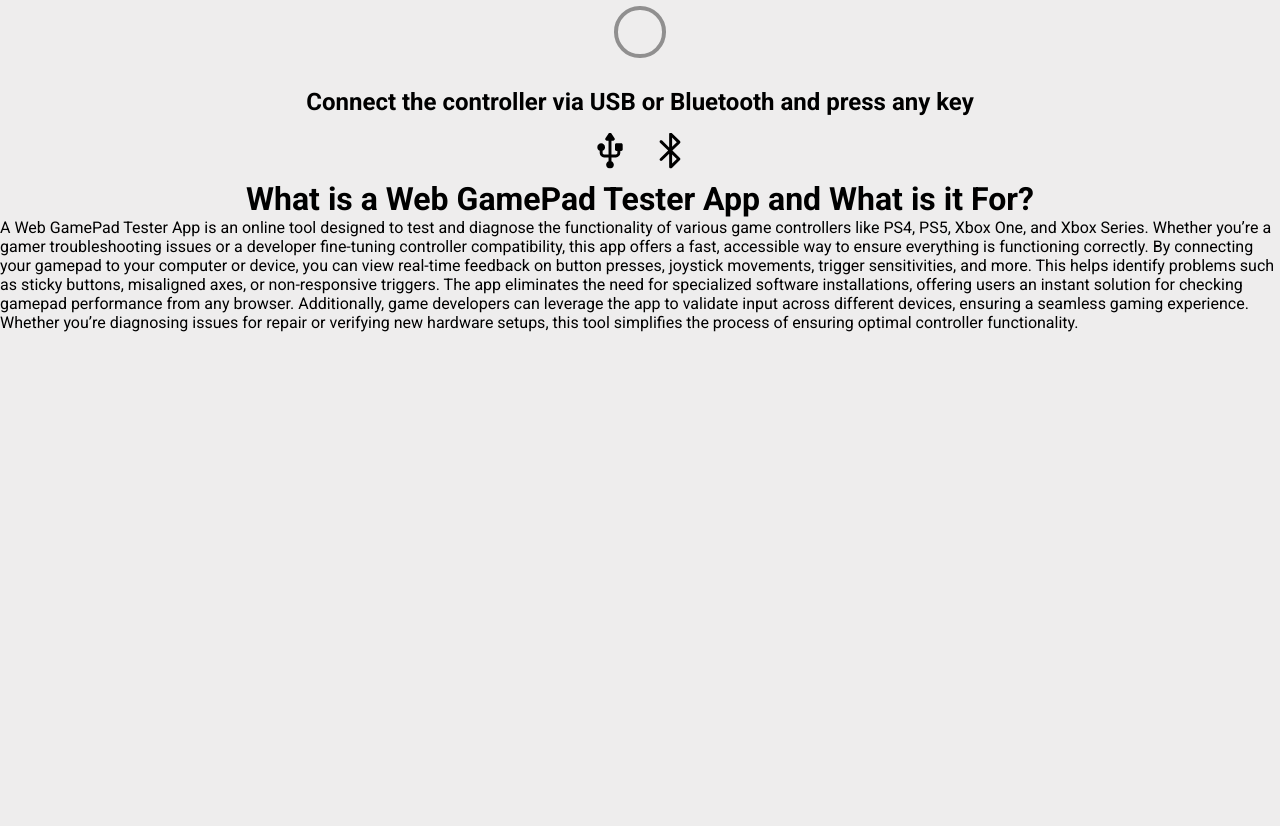
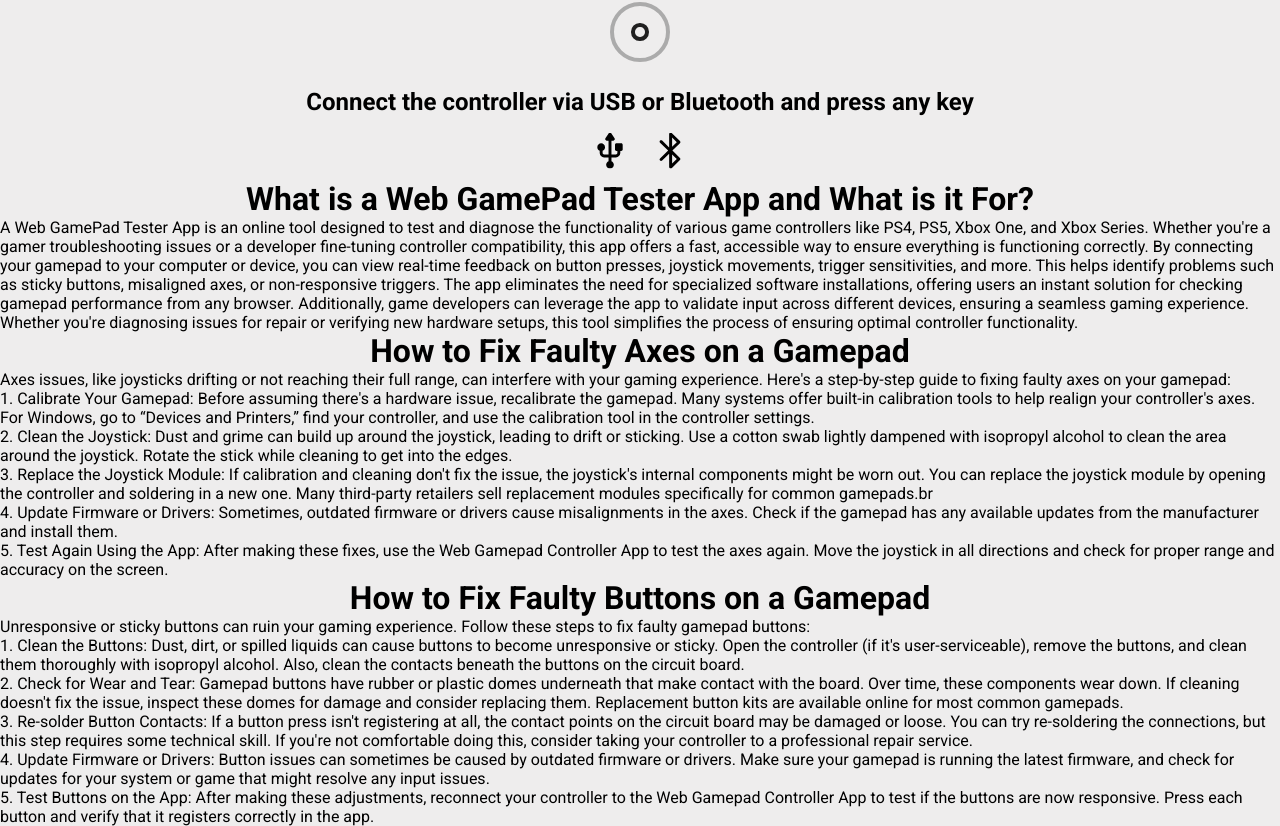
Before and after one commit to Vectari/gpad-tester, a React (Vite) app: page / in a window 1280 px wide. Shown: the part 180-1006 px from the top of the page. Before the commit the page ends 800 px from the top, so only its background shows below. Built offline with nearby package versions, Linux system fonts and the light colour scheme.

Commit message:
feat: add more articles

```diff
--- a/src/components/MainPageInfo/MainPageInfo.jsx
+++ b/src/components/MainPageInfo/MainPageInfo.jsx
@@ -3,11 +3,11 @@ export function MainPageInfo() {
     <>
       <h1>What is a Web GamePad Tester App and What is it For?</h1>
       <article>
-        A Web GamePad Tester App is an online tool designed to test and
-        diagnose the functionality of various game controllers like PS4, PS5,
-        Xbox One, and Xbox Series. Whether you’re a gamer troubleshooting issues
-        or a developer fine-tuning controller compatibility, this app offers a
-        fast, accessible way to ensure everything is functioning correctly. By
+        A Web GamePad Tester App is an online tool designed to test and diagnose
+        the functionality of various game controllers like PS4, PS5, Xbox One,
+        and Xbox Series. Whether you&apos;re a gamer troubleshooting issues or a
+        developer fine-tuning controller compatibility, this app offers a fast,
+        accessible way to ensure everything is functioning correctly. By
         connecting your gamepad to your computer or device, you can view
         real-time feedback on button presses, joystick movements, trigger
         sensitivities, and more. This helps identify problems such as sticky
@@ -16,9 +16,64 @@ export function MainPageInfo() {
         instant solution for checking gamepad performance from any browser.
         Additionally, game developers can leverage the app to validate input
         across different devices, ensuring a seamless gaming experience. Whether
-        you’re diagnosing issues for repair or verifying new hardware setups,
-        this tool simplifies the process of ensuring optimal controller
+        you&apos;re diagnosing issues for repair or verifying new hardware
+        setups, this tool simplifies the process of ensuring optimal controller
         functionality.
+      </article>
+      <h1>How to Fix Faulty Axes on a Gamepad</h1>
+      <article>
+        Axes issues, like joysticks drifting or not reaching their full range,
+        can interfere with your gaming experience. Here&apos;s a step-by-step
+        guide to fixing faulty axes on your gamepad: <br />
+        1. Calibrate Your Gamepad: Before assuming there&apos;s a hardware
+        issue, recalibrate the gamepad. Many systems offer built-in calibration
+        tools to help realign your controller&apos;s axes. For Windows, go to
+        “Devices and Printers,” find your controller, and use the calibration
+        tool in the controller settings. <br />
+        2. Clean the Joystick: Dust and grime can build up around the joystick,
+        leading to drift or sticking. Use a cotton swab lightly dampened with
+        isopropyl alcohol to clean the area around the joystick. Rotate the
+        stick while cleaning to get into the edges. <br />
+        3. Replace the Joystick Module: If calibration and cleaning don&apos;t
+        fix the issue, the joystick&apos;s internal components might be worn
+        out. You can replace the joystick module by opening the controller and
+        soldering in a new one. Many third-party retailers sell replacement
+        modules specifically for common gamepads.br <br />
+        4. Update Firmware or Drivers: Sometimes, outdated firmware or drivers
+        cause misalignments in the axes. Check if the gamepad has any available
+        updates from the manufacturer and install them. <br />
+        5. Test Again Using the App: After making these fixes, use the Web
+        Gamepad Controller App to test the axes again. Move the joystick in all
+        directions and check for proper range and accuracy on the screen.
+      </article>
+      <h1>How to Fix Faulty Buttons on a Gamepad</h1>
+      <article>
+        Unresponsive or sticky buttons can ruin your gaming experience. Follow
+        these steps to fix faulty gamepad buttons: <br />
+        1. Clean the Buttons: Dust, dirt, or spilled liquids can cause buttons
+        to become unresponsive or sticky. Open the controller (if it&apos;s
+        user-serviceable), remove the buttons, and clean them thoroughly with
+        isopropyl alcohol. Also, clean the contacts beneath the buttons on the
+        circuit board. <br />
+        2. Check for Wear and Tear: Gamepad buttons have rubber or plastic domes
+        underneath that make contact with the board. Over time, these components
+        wear down. If cleaning doesn&apos;t fix the issue, inspect these domes
+        for damage and consider replacing them. Replacement button kits are
+        available online for most common gamepads. <br />
+        3. Re-solder Button Contacts: If a button press isn&apos;t registering
+        at all, the contact points on the circuit board may be damaged or loose.
+        You can try re-soldering the connections, but this step requires some
+        technical skill. If you&apos;re not comfortable doing this, consider
+        taking your controller to a professional repair service.
+        <br />
+        4. Update Firmware or Drivers: Button issues can sometimes be caused by
+        outdated firmware or drivers. Make sure your gamepad is running the
+        latest firmware, and check for updates for your system or game that
+        might resolve any input issues. <br />
+        5. Test Buttons on the App: After making these adjustments, reconnect
+        your controller to the Web Gamepad Controller App to test if the buttons
+        are now responsive. Press each button and verify that it registers
+        correctly in the app.
       </article>
     </>
   );
```
